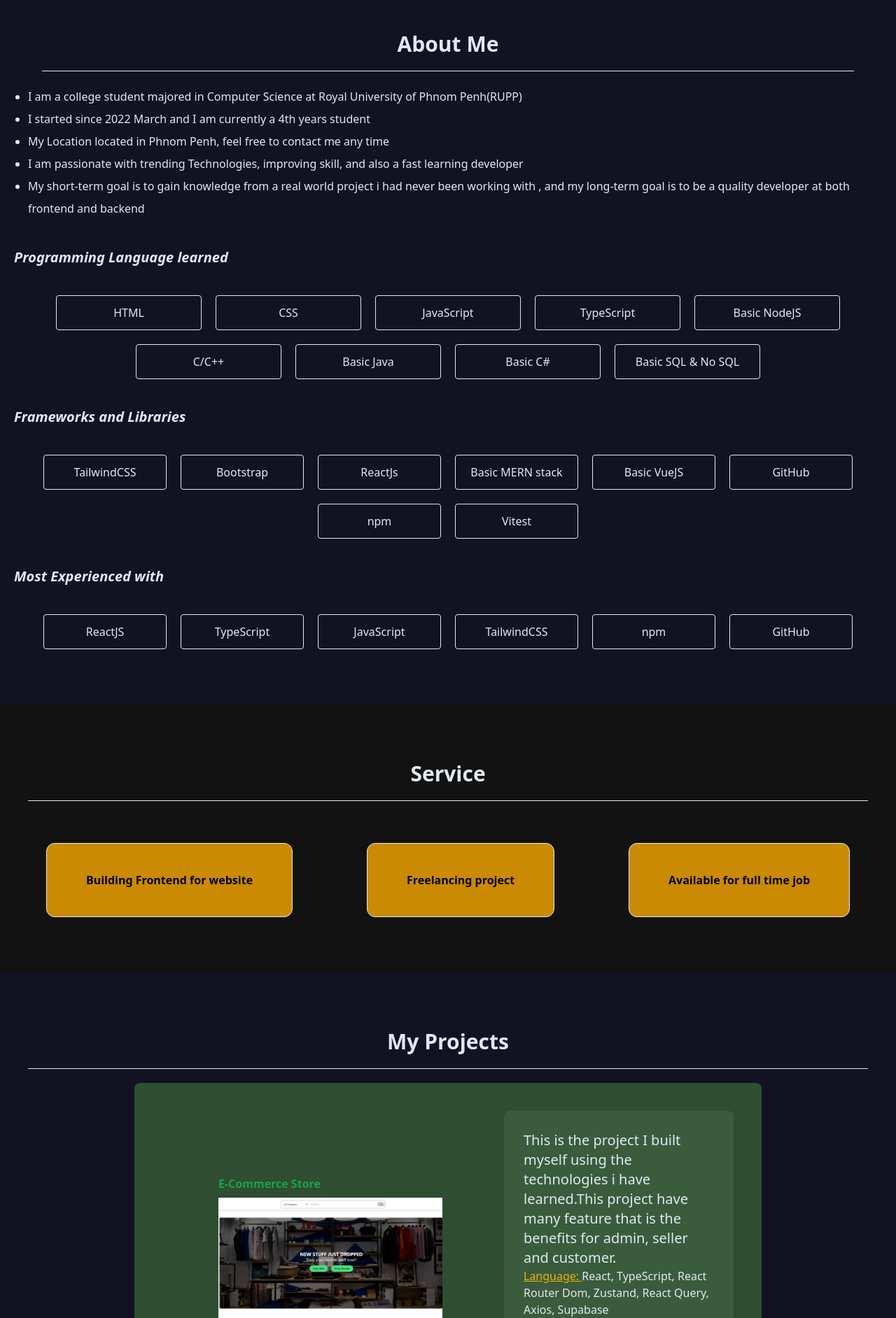
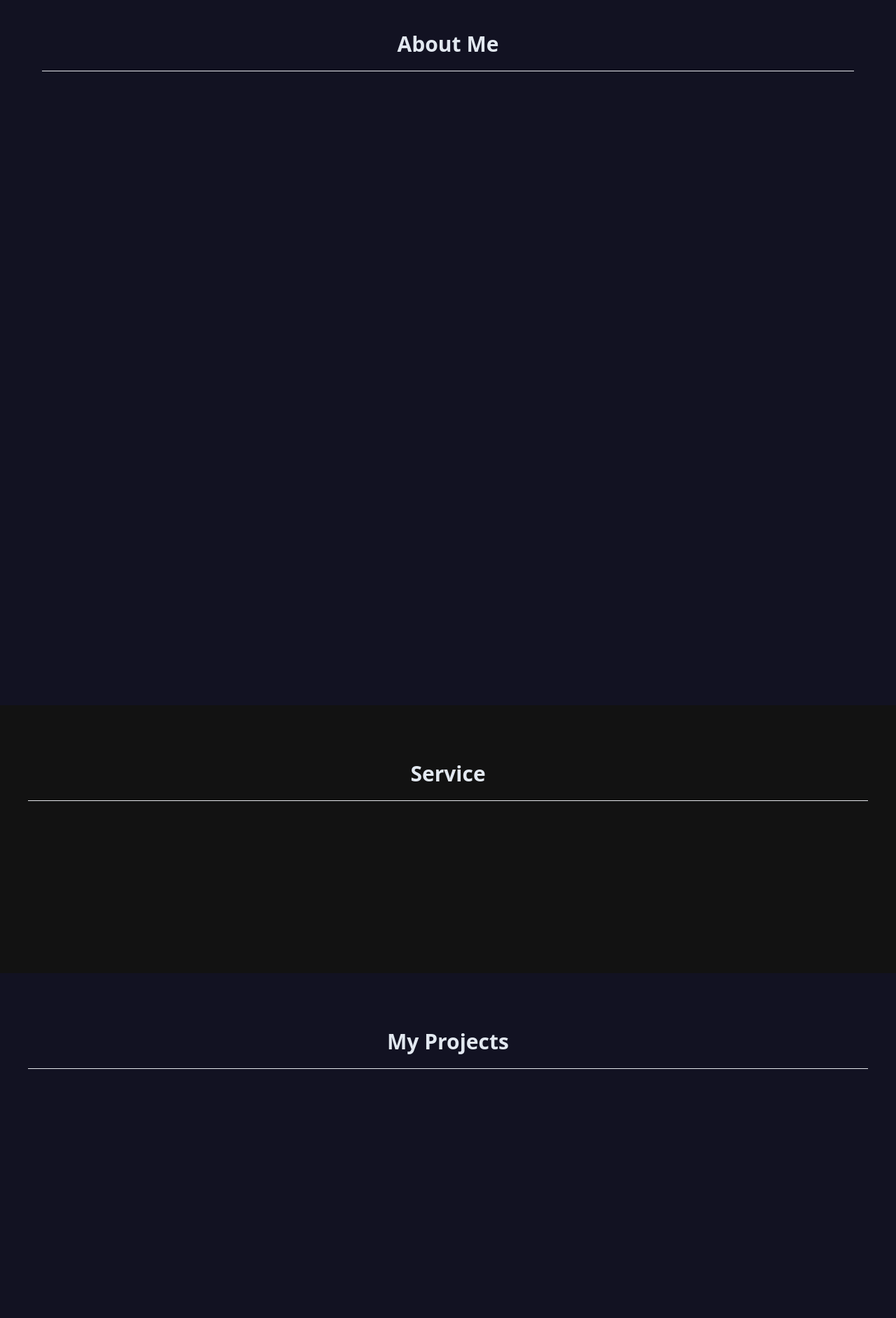
Before and after one commit to neatsopheng/Portfolio, a React (Vite) app: page / in a window 1280 px wide. Shown: the part 960-2844 px from the top of the page at 70% size. Built offline with nearby package versions, Linux system fonts and the light colour scheme.

Commit message:
animate on scroll

```diff
--- a/index.html
+++ b/index.html
@@ -8,6 +8,7 @@
   </head>
   <body class="text-gray-200 scroll-smooth">
     <div id="root"></div>
+    <script src="./src/animate.js"></script>
     <script type="module" src="/src/main.tsx"></script>
   </body>
 </html>
--- a/package.json
+++ b/package.json
@@ -11,13 +11,17 @@
   },
   "dependencies": {
     "@react-icons/all-files": "^4.1.0",
+    "aos": "^3.0.0-beta.6",
     "react": "^18.2.0",
+    "react-animate-on-scroll": "^2.1.9",
     "react-dom": "^18.2.0",
     "react-icons": "^5.0.1",
     "swiper": "^11.1.8"
   },
   "devDependencies": {
+    "@types/aos": "^3.0.7",
     "@types/react": "^18.2.66",
+    "@types/react-animate-on-scroll": "^2.1.8",
     "@types/react-dom": "^18.2.22",
     "@typescript-eslint/eslint-plugin": "^7.2.0",
     "@typescript-eslint/parser": "^7.2.0",
--- a/src/_root/RootLayout.tsx
+++ b/src/_root/RootLayout.tsx
@@ -4,6 +4,7 @@ import About from './pages/About'
 import Projects from './pages/Projects'
 import Footer from './pages/Footer'
 import Service from './pages/Service'
+import '../animate.css'
 
 const RootLayout = () => {
   return (
--- a/src/_root/pages/About.tsx
+++ b/src/_root/pages/About.tsx
@@ -1,3 +1,4 @@
+
 const About = () => {
   const ProgrammingLanguages = ['HTML', 'CSS', 'JavaScript', 'TypeScript', 'Basic NodeJS',
     'C/C++', 'Basic Java','Basic C#', 'Basic SQL & No SQL',
@@ -11,14 +12,14 @@ const About = () => {
         <h3 className="text-center text-3xl font-semibold">About Me</h3>
         <hr className="mx-10 my-5"/>
       </div>
-        <ul className="leading-8 flex-1 list-disc px-5 ">
+        <ul className="leading-8 flex-1 list-disc px-5 " data-aos="fade-in">
           <li>I am a college student majored in Computer Science at Royal University of Phnom Penh(RUPP)</li>
           <li>I started since 2022 March and I am currently a 4th years student</li>
           <li>My Location located in Phnom Penh, feel free to contact me any time</li>
           <li>I am passionate with trending Technologies, improving skill, and also a fast learning developer</li>
           <li>My short-term goal is to gain knowledge from a real world project i had never been working with , and my long-term goal is to be a quality developer at both frontend and backend</li>
         </ul>
-      <div>
+      <div data-aos="fade-up">
         <h3 className="text-xl my-5 md:my-10 font-bold italic ">Programming Language learned</h3>
         <ul className="flex gap-5 flex-wrap justify-center">
           {ProgrammingLanguages.map((item) =>
@@ -27,7 +28,7 @@ const About = () => {
         </ul>
 
       </div>
-      <div className="">
+      <div data-aos="fade-up">
         <h3 className="text-xl my-5 md:my-10 font-bold italic ">Frameworks and Libraries</h3>
         <ul className="flex gap-5 flex-wrap justify-center">
         {Technologies.map((item) =>
@@ -35,7 +36,7 @@ const About = () => {
           )}
         </ul>
       </div>
-      <div className="">
+      <div data-aos="fade-up">
         <h3 className="text-xl my-5 md:my-10 font-bold italic ">Most Experienced with</h3>
         <ul className="flex gap-5 flex-wrap justify-center">
         {mostExperienced.map((item) =>
--- a/src/_root/pages/Home.tsx
+++ b/src/_root/pages/Home.tsx
@@ -19,7 +19,7 @@ const Home = () => {
 
       <div className="flex md:flex-row flex-col items-center justify-evenly gap-10 ">
         <div className="w-full md:w-50% border-2 border-orange-500 rounded-3xl bg-[#2d2d2d] text-white py-10 px-5">
-          <p className="text-md md:text-2xl font-titillium-web ">
+          <p className="text-md md:text-2xl font-titillium-web " data-aos="fade-in">
             I am passionate in Web Development field since i started my major in
             Computer Science. I am able to build front end with integrated
             function and able to work with API and more. I hope for having a
--- a/src/_root/pages/Projects.tsx
+++ b/src/_root/pages/Projects.tsx
@@ -63,9 +63,9 @@ const Projects = () => {
         <hr className="mx-10 my-5" />
       </div>
       <div className="w-[70%]  mx-auto h-auto flex  items-center flex-col justify-evenly gap-5 relative">
-        {myProject.map((i) => (
+        {myProject.map((i, index) => (
           <Fragment key={i.title}>
-            <div className="w-full md:w-[699px] lg:w-full p-10 bg-[#2f4d31] rounded-lg flex flex-col md:flex-row items-center justify-evenly gap-20 mg:gap-0">
+            <div data-aos={index==0&&"fade-left"||index==1&&"fade-right"||index==2&&"fade-left"} className="w-full md:w-[699px] lg:w-full p-10 bg-[#2f4d31] rounded-lg flex flex-col md:flex-row items-center justify-evenly gap-20 mg:gap-0">
               <div className="flex-1 w-full h-auto md:w-80 md:h-52 md:pl-20">
                 <h3 className="pb-2 rounded text-center md:text-start font-semibold text-green-600">
                   {i.title}
--- a/src/_root/pages/Service.tsx
+++ b/src/_root/pages/Service.tsx
@@ -13,7 +13,7 @@ const Service = () => {
         <h3 className="text-center text-3xl font-semibold">Service</h3>
         <hr className="mx-10 my-5" />
       </div>
-      <div className="flex justify-evenly flex-wrap gap-10">
+      <div className="flex justify-evenly flex-wrap gap-10" data-aos="fade-up">
         {myService.map((i) => (
           <div className="border py-7 px-10 md:px-14 md:py-10 rounded-xl bg-yellow-600 hover:bg-yellow-700 text-black font-bold">
             <p>{i}</p>
--- /dev/null
+++ b/src/animate.css
@@ -0,0 +1,12 @@
+.hiddenAnimate {
+    opacity: 0;
+    filter: blur(5px);
+    transform: translateX(-100%);
+    transition: all 1s;
+}
+
+.showAnimate {
+    opacity: 1;
+    filter: blur(0);
+    transform: translateX(0);
+}
--- /dev/null
+++ b/src/animate.js
@@ -0,0 +1,13 @@
+const observer = new IntersectionObserver((entries) => {
+    entries.forEach((entry) => {
+        console.log(entry);
+        if (entry.isIntersecting) {
+            entry.target.classList.add('showAnimate');
+        } else {
+            entry.target.classList.remove('showAnimate')
+        }
+    });
+});
+
+const hiddenElement = document.querySelector('.hidden');
+hiddenElement.forEach((el) => observer.observe(el));
--- a/src/main.tsx
+++ b/src/main.tsx
@@ -2,6 +2,10 @@ import React from 'react'
 import ReactDOM from 'react-dom/client'
 import App from './App.tsx'
 import './style.css'
+import AOS from 'aos';
+import 'aos/dist/aos.css';
+
+AOS.init();
 
 ReactDOM.createRoot(document.getElementById('root')!).render(
   <React.StrictMode>
```
Also changed, not shown: 1 other file (tests, documents, lock files or other folders).
